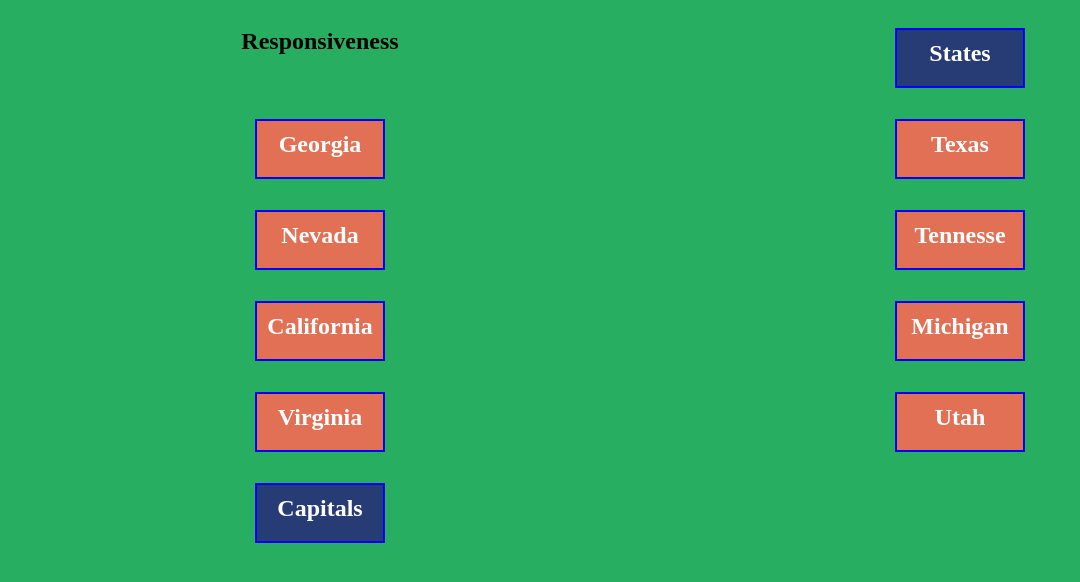
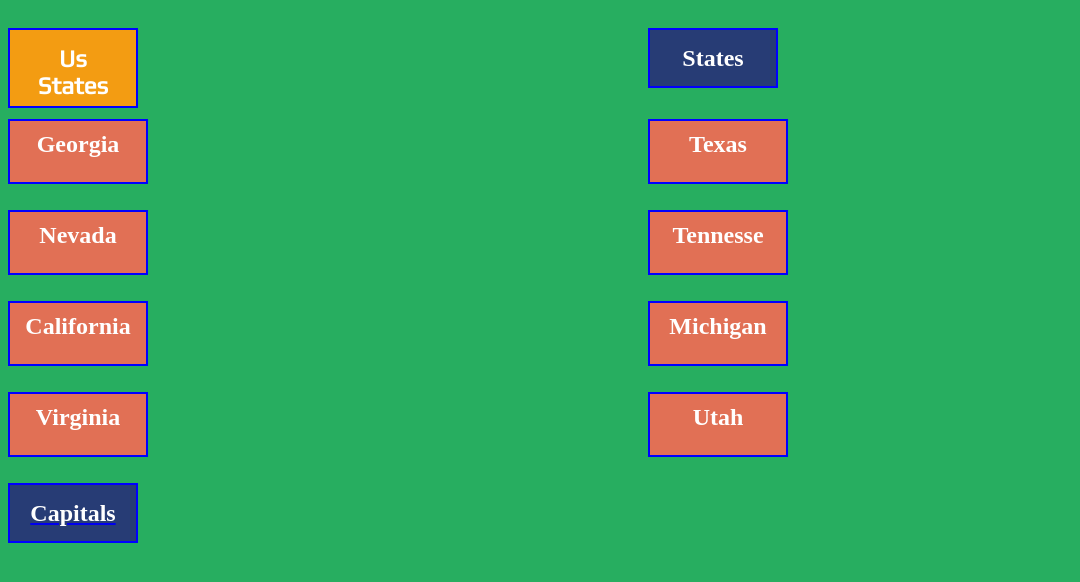
Before and after one commit to gerardinhoo/states-capitals, a plain HTML site: page index.html in a window 1280 px wide. Shown: the whole page, without its empty margins (0-1080 px from the left). Drawn offline with Linux system fonts and the light colour scheme.

Commit message:
changed index.html and capita.html

```diff
--- a/css/style.css
+++ b/css/style.css
@@ -1,19 +1,31 @@
 body {
     background-color: #27ae60;
 }
+
+h1 {
+    font-family: 'Play', sans-serif;
+    background-color: #f39c12;
+    color: #ffff;
+    box-sizing: border-box;
+    width: 130px;
+    height: 80px;
+    padding: 15px;
+    border: 2px solid blue;
+    text-align: center;
+}
+
 section {
     display: grid;
     grid-template-columns: repeat(2, 1fr);
     grid-gap: 1em;
     grid-auto-rows: 75px;
-    justify-items: center;
 }
 
 .container {
     box-sizing: border-box;
     width: 130px;
     height: 60px;
-    padding: 10px;
+    padding: 15px;
     border: 2px solid blue;
     text-align: center;
     color: #c0392b;
@@ -22,13 +34,12 @@ section {
 }
 .container2 {
     box-sizing: border-box;
-    width: 130px;
-    height: 60px;
+    width: 140px;
+    height: 65px;
     padding: 10px;
     border: 2px solid blue;
     text-align: center;
     color: #c0392b;
     background-color: #e17055;
     color: #ffff;
-
 }
--- a/index.html
+++ b/index.html
@@ -5,11 +5,12 @@
     <meta name="viewport" content="width=device-width, initial-scale=1.0">
     <meta http-equiv="X-UA-Compatible" content="ie=edge">
     <link rel="stylesheet" href="css/style.css">
+    <link href="https://fonts.googleapis.com/css?family=Play" rel="stylesheet">
     <title>Responsive Website</title>
 </head>
 <body>
     <section>
-            <h1>Responsiveness</h1>
+            <h1>Us States</h1>
             <h2 class="container">States</h2>
             <h2 class="container2">Georgia</h2>
             <h2 class="container2">Texas</h2>
@@ -19,12 +20,10 @@
             <h2 class="container2">Michigan</h2>
             <h2 class="container2">Virginia</h2>
             <h2 class="container2">Utah</h2>
-            <h2 class="container">Capitals</h2>
-
-
-    </section>
-
-
+            <a href="capital.html">
+                <h2 class="container">Capitals</h2>
+            </a>
+        </section>
     </section>
 </body>
 </html>
```
Also changed, not shown: capital.html (added, +27 -0 lines), pages/capital.html (deleted), pages/states.html (deleted).
